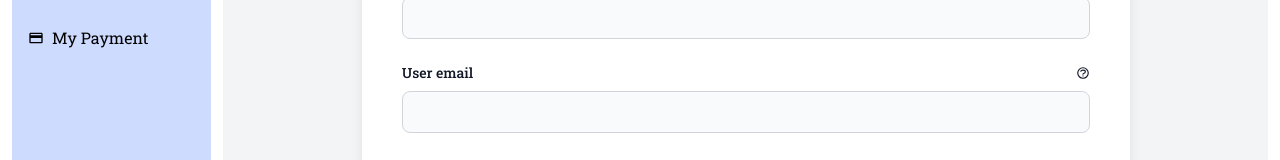
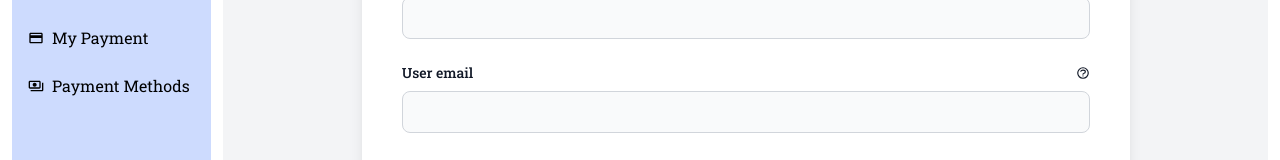
Before and after one commit to devhasibulislam/Canim, a React (Create React App) app in the folder client/: page /profile in a window 1280 px wide. Shown: the part 163-323 px from the top of the page. Built offline with nearby package versions, Linux system fonts and the light colour scheme; no server answers.

Commit message:
profile route layout modify thorughout payment method route

```diff
--- a/client/src/layout/profile/profileRoutes.js
+++ b/client/src/layout/profile/profileRoutes.js
@@ -1,6 +1,6 @@
 import { AiOutlineShoppingCart } from "react-icons/ai";
 import { SiWish } from "react-icons/si";
-import { MdPayment } from "react-icons/md";
+import { MdPayment, MdOutlinePayments } from "react-icons/md";
 
 const iconStyle = "lg:h-4 md:h-10 h-8 lg:w-4 md:w-10 w-8 lg:mx-0 md:mx-auto";
 const routes = [
@@ -19,6 +19,11 @@ const routes = [
     name: "My Payment",
     anchor: "my-payment",
   },
+  {
+    icon: <MdOutlinePayments className={iconStyle} />,
+    name: "Payment Methods",
+    anchor: "payment-methods",
+  },
 ];
 
 export default routes;
```
